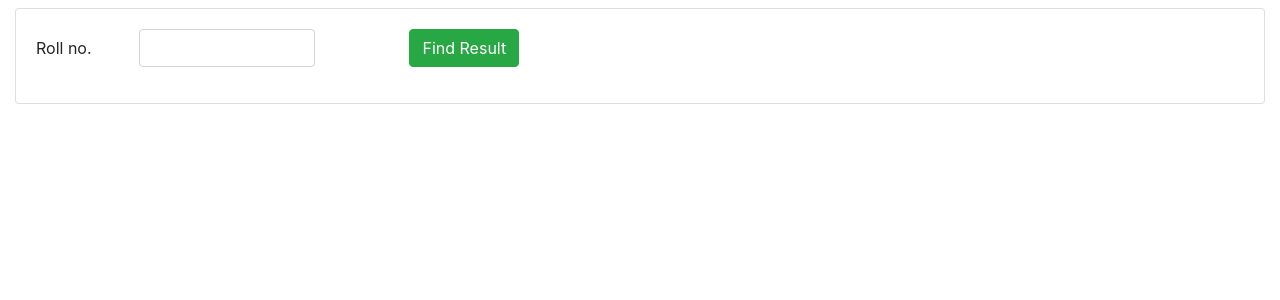
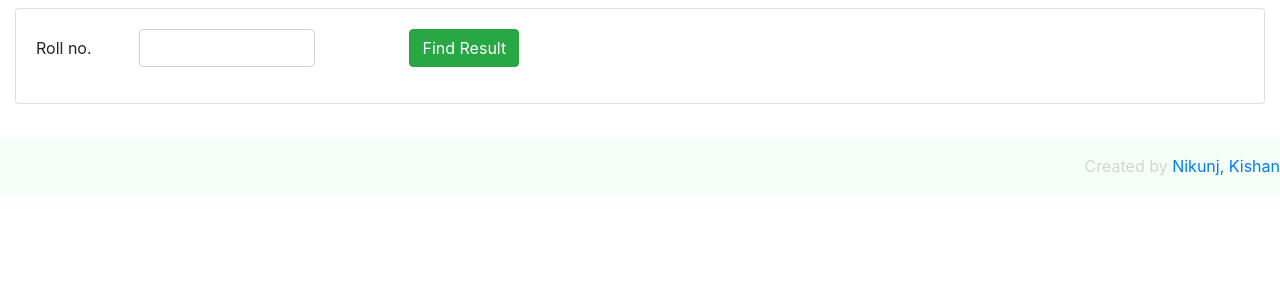
Before and after one commit to nnikunjt/student_results, a PHP site: page / in a window 1280 px wide. Shown: the part 70-370 px from the top of the page. Run offline with PHP 8.4, Linux system fonts and the light colour scheme; some libraries are stand-ins or nearby versions.

Commit message:
i set footer on all page

```diff
--- a/add_result.php
+++ b/add_result.php
@@ -73,13 +73,14 @@
 		}
 
 		.footer{
- 	background-color: #dcdcdc;
+ 	background-color: #F5FFFA;
  	color: #808080;
  	padding-top: 2rem;
 
  }
  .footer a{
- 	margin-right: 1rem;
+ 	margin-left: .5rem;
+ 	margin-right: .5rem;
  }
 	</style>
 </head>
--- a/index.php
+++ b/index.php
@@ -122,5 +122,18 @@
     </div>
 </div>
 
+<footer class="page-footer font-small unique-color-dark pt-4">
+
+    <!-- Footer Elements -->
+
+    <!-- Copyright -->
+    <div class="footer  py-3" align="right">Created by
+      <a href="https://plus.google.com/103929880037258813858">Nikunj,</a>
+      <a href="https://plus.google.com/100510913946087775138"> Kishan</a>
+    </div>
+    <!-- Copyright -->
+
+  </footer>
+
       </body>
    </html
--- a/style.css
+++ b/style.css
@@ -17,21 +17,13 @@
 
 }
 
-.container{
-			padding-top: 1rem;
-		}
-		.header{
-			font-size: 20px;
-		}
-
-
 .card{
 	margin-top: .5rem;
 	margin-bottom: .6rem;
 }
 
 .footer{
- 	background-color: #3f3f3f;
+ 	background-color: #F5FFFA;
  	color: #d5d5d4;
  	padding-top: 2rem;
  }
```
Also changed, not shown: add_student.php (+13 -0 lines), add_user.php (+17 -0 lines), dashboard.php (+13 -0 lines), result.php (+13 -0 lines).
